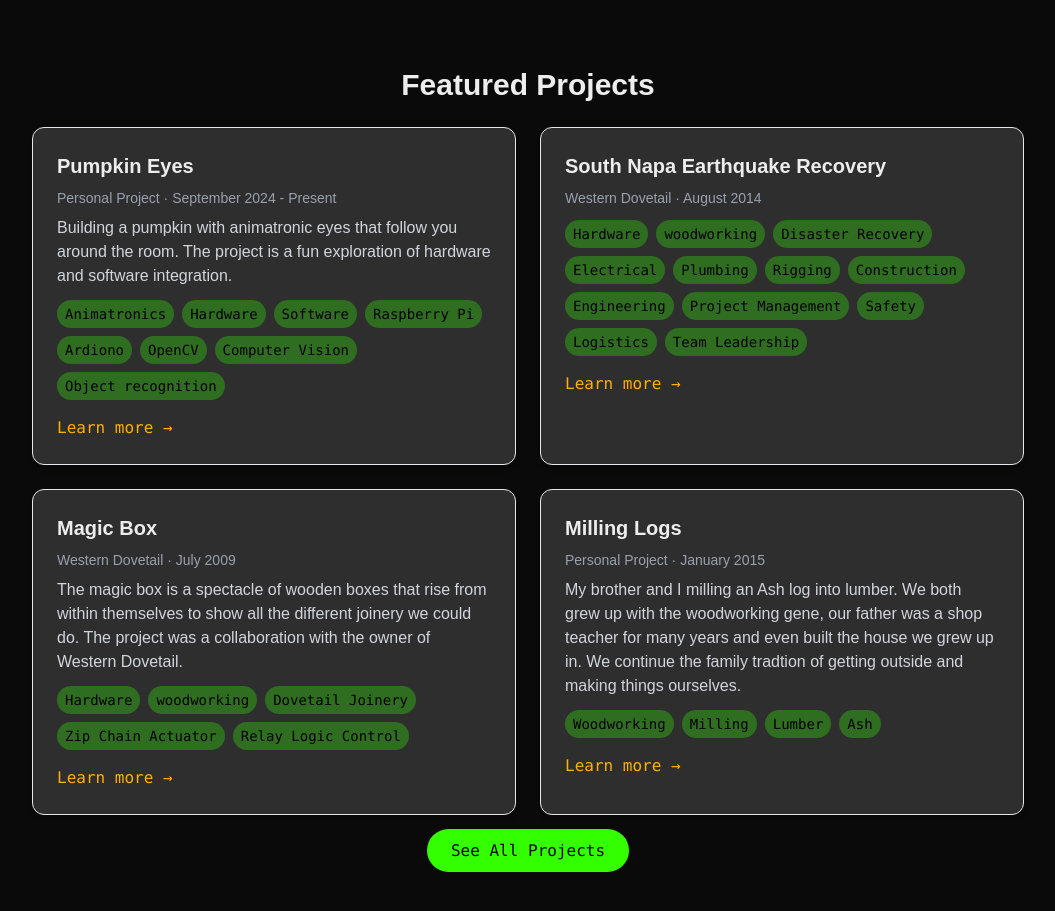
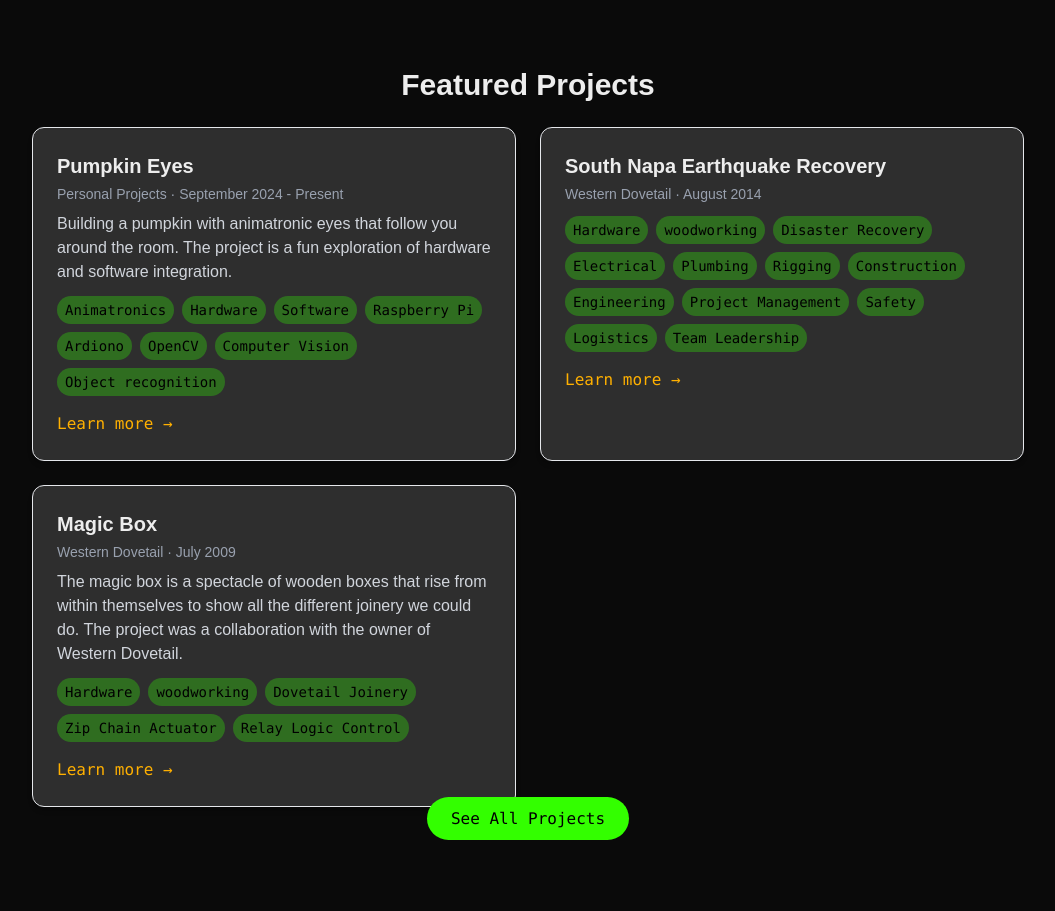
Before and after one commit to KevinBodwell/cv, a Next.js app: page / in a window 1280 px wide. Shown: the part 1640-2551 px from the top of the page, without its empty margins (112-1167 px from the left). After the commit the page ends 2519 px from the top, so only its background shows below. Built offline with nearby package versions, Linux system fonts and the light colour scheme.

Commit message:
Added company project filtering and link from CV

```diff
--- /dev/null
+++ b/src/app/not-found.tsx
@@ -0,0 +1,16 @@
+export default function NotFound() {
+  return (
+    <main className="max-w-3xl mx-auto py-24 px-4 text-center">
+      <h1 className="text-4xl font-bold text-terminal-link mb-4">404 – Not Found</h1>
+      <p className="text-gray-400 mb-6">
+        Sorry, we couldn’t find the page you were looking for.
+      </p>
+      <a
+        href="/projects"
+        className="inline-block px-4 py-2 bg-terminal-link text-black rounded-full font-mono text-sm hover:bg-terminal-hover transition"
+      >
+        ← Back to Projects
+      </a>
+    </main>
+  );
+}
--- a/src/app/page.tsx
+++ b/src/app/page.tsx
@@ -2,7 +2,7 @@
 import Image from 'next/image';
 
 export const dynamic = 'force-static';
-
+import ProjectGrid from '@/components/ProjectGrid';
 import allProjects from '@/data/projects';
 
 const homepageProjects = allProjects.filter((p) => p.homepage);
@@ -87,32 +87,8 @@
       </section>
       <section id="projects" className="max-w-5xl mx-auto py-12 px-4">
         <h2 className="text-3xl font-bold mb-6 text-center">Featured Projects</h2>
-        <div className="grid md:grid-cols-2 gap-6">
-          {homepageProjects.map((project) => (
-            <a
-              key={project.title}
-              href={project.href}
-              className="block bg-terminal-dk border border-gray-200 rounded-xl shadow-md p-6 hover:shadow-lg transition"
-            >
-              <h3 className="text-xl font-semibold mb-2">{project.title}</h3>
-              <p className="text-sm text-gray-400 mb-2">
-                {project.company} &middot; {project.date}
-              </p>
-              <p className="text-gray-300 mb-3">{project.description}</p>
-              <div className="flex flex-wrap gap-2 text-sm">
-                {project.tags.map((tag) => (
-                  <span
-                    key={tag}
-                    className="coco-lt px-2 py-1 rounded-full"
-                  >
-                    {tag}
-                  </span>
-                ))}
-              </div>
-              <p className="terminal terminal-hover mt-4 inline-block font-medium">Learn more →</p>
-            </a>
-          ))}
-          <div className="text-center col-span-2">
+        <ProjectGrid projects={homepageProjects} />
+        <div className="text-center col-span-2">
             <a
               href="/projects"
               className="px-6 py-3 rounded-full hover:bg-blue-700 transition coco"
@@ -120,7 +96,6 @@
               See All Projects
             </a>
           </div>
-        </div>
       </section>
 
     </main>
--- /dev/null
+++ b/src/app/projects/company/[slug]/page.tsx
@@ -0,0 +1,48 @@
+import { notFound } from 'next/navigation';
+import allProjects from '@/data/projects';
+import ProjectGrid from '@/components/ProjectGrid';
+
+// Required for static export mode with dynamic routes
+export function generateStaticParams() {
+  const uniqueSlugs = Array.from(
+    new Set(allProjects.map((p) => p.companySlug))
+  );
+
+  return uniqueSlugs.map((slug) => ({ slug }));
+}
+
+export default async function CompanyProjectsPage({
+  params: { slug },
+}: {
+  params: { slug: string };
+}) {
+  // Filter for all projects matching the slug
+  const companyProjects = allProjects.filter(
+    (project) => project.companySlug === slug
+  );
+
+  if (companyProjects.length === 0) {
+    notFound(); // Show 404 page if no match
+  }
+
+  // Get company name from the first matching project
+  const companyName = companyProjects[0].company;
+
+  return (
+    <main className="max-w-5xl mx-auto py-20 px-4">
+      <div className="flex flex-col md:flex-row md:justify-between md:items-center mb-10">
+        <h1 className="text-3xl font-bold">
+          Projects from <span className="text-coco">{companyName}</span>
+        </h1>
+        <a
+          href="/projects"
+          className="mt-4 md:mt-0 px-4 py-2 bg-terminal-link text-black rounded-full text-sm font-mono hover:bg-terminal-hover transition"
+        >
+          ← All Projects
+        </a>
+      </div>
+
+      <ProjectGrid projects={companyProjects} />
+    </main>
+  );
+}
--- a/src/app/projects/page.tsx
+++ b/src/app/projects/page.tsx
@@ -1,40 +1,18 @@
-// src/app/projects/page.tsx
 export const dynamic = 'force-static';
-
+import ProjectGrid from '@/components/ProjectGrid';
 import allProjects from '@/data/projects';
 
-export default function ProjectsPage() {
+export default function ProjectsPage({ searchParams }: { searchParams?: { company?: string } }) {
+  const companyFilter = searchParams?.company;
+
+  const filtered = companyFilter
+    ? allProjects.filter((p) => p.company === companyFilter)
+    : allProjects;
+
   return (
     <main className="max-w-5xl mx-auto py-20 px-4">
       <h1 className="text-4xl font-bold mb-10 text-center">All Projects</h1>
-      <div className="grid md:grid-cols-2 gap-6">
-        {allProjects.map((project) => (
-          <a
-            key={project.title}
-            href={project.href}
-            className="block bg-terminal-dk border border-gray-200 rounded-xl shadow-md p-6 hover:shadow-lg transition"
-          >
-            <h3 className="text-xl font-semibold mb-1">{project.title}</h3>
-              <p className="text-sm text-gray-400 mb-2">
-                {project.company} &middot; {project.date}
-              </p>
-            <p className="text-gray-300 mb-3">{project.description}</p>
-            <div className="flex flex-wrap gap-2 text-sm">
-              {project.tags.map((tag) => (
-                <span
-                  key={tag}
-                  className="coco-lt px-2 py-1 rounded-full"
-                >
-                  {tag}
-                </span>
-              ))}
-            </div>
-            <p className="terminal terminal-hover mt-4 inline-block font-medium">
-              Learn more →
-            </p>
-          </a>
-        ))}
-      </div>
+      <ProjectGrid projects={filtered} />
     </main>
   );
 }
--- /dev/null
+++ b/src/components/ProjectGrid.tsx
@@ -0,0 +1,37 @@
+'use client'; // Only if you later add interactivity (safe to omit for now)
+
+import { Project } from '@/data/projects';
+
+type Props = {
+  projects: Project[];
+};
+
+export default function ProjectGrid({ projects }: Props) {
+  return (
+    <div className="grid md:grid-cols-2 gap-6">
+      {projects.map((project) => (
+        <a
+          key={project.title}
+          href={project.href}
+          className="block bg-terminal-dk border border-gray-200 rounded-xl shadow-md p-6 hover:shadow-lg transition"
+        >
+          <h3 className="text-xl font-semibold mb-1">{project.title}</h3>
+          <p className="text-sm text-gray-400 mb-2">
+            {project.company} &middot; {project.date}
+          </p>
+          <p className="text-gray-300 mb-3">{project.description}</p>
+          <div className="flex flex-wrap gap-2 text-sm">
+            {project.tags.map((tag) => (
+              <span key={tag} className="coco-lt px-2 py-1 rounded-full">
+                {tag}
+              </span>
+            ))}
+          </div>
+          <p className="terminal terminal-hover mt-4 inline-block font-medium">
+            Learn more →
+          </p>
+        </a>
+      ))}
+    </div>
+  );
+}
--- a/src/data/projects.ts
+++ b/src/data/projects.ts
@@ -1,6 +1,7 @@
 export type Project = {
   title: string;
   company: string;
+  companySlug: string;
   date: string;
   description: string;
   tags: string[];
@@ -12,6 +13,7 @@
     {
     title: 'Shopify Site Migration',
     company: 'Ripple Junction',
+    companySlug: 'ripple-junction',
     date: 'April 2025 - May 2025',
     description: 'Migrated Direct to Consumer (DTC) site from Magento 2 to Shopify, improving performance and reducing costs in under 30 days.',
     tags: ['Shopify', 'Migration', 'Performance'],
@@ -20,6 +22,7 @@
   {
     title: 'Magento 2 Site Rescue',
     company: 'Ripple Junction',
+    companySlug: 'ripple-junction',
     date: 'March 2023 - July 2023',
     description: 'Rescue a Magento 2 site from a 3rd party agency relationship gone south.  Migrated to Adobe Commerce Cloud, improved performance, and ensured zero unplanned downtime.',
     tags: ['Magento 2', 'Performance', 'New Relic'],
@@ -27,7 +30,8 @@
   },
   {
     title: 'Pumpkin Eyes',
-    company: 'Personal Project',
+    company: 'Personal Projects',
+    companySlug: 'personal-projects',
     date: 'September 2024 - Present',
     description: 'Building a pumpkin with animatronic eyes that follow you around the room.  The project is a fun exploration of hardware and software integration.',
     tags: ['Animatronics', 'Hardware', 'Software', 'Raspberry Pi', 'Ardiono', 'OpenCV', 'Computer Vision', 'Object recognition'],
@@ -37,16 +41,17 @@
   {
     title: 'South Napa Earthquake Recovery',
     company: 'Western Dovetail',
+    companySlug: 'western-dovetail',
     date: 'August 2014',
     description: '',
     tags: ['Hardware', 'woodworking', 'Disaster Recovery', 'Electrical', 'Plumbing', 'Rigging', 'Construction', 'Engineering', 'Project Management', 'Safety', 'Logistics', 'Team Leadership'],
     href: '/projects/south-napa-earthquake-recovery',
     homepage: true,
   },
-
   {
     title: 'Magic Box',
     company: 'Western Dovetail',
+    companySlug: 'western-dovetail',
     date: 'July 2009',
     description: 'The magic box is a spectacle of wooden boxes that rise from within themselves to show all the different joinery we could do.  The project was a collaboration with the owner of Western Dovetail.',
     tags: ['Hardware', 'woodworking', 'Dovetail Joinery', 'Zip Chain Actuator', 'Relay Logic Control'],
@@ -55,12 +60,13 @@
   },
   {
     title: 'Milling Logs',
-    company: 'Personal Project',
+    company: 'Personal Projects',
+    companySlug: 'personal-projects',
     date: 'January 2015',
     description: 'My brother and I milling an Ash log into lumber.  We both grew up with the woodworking gene, our father was a shop teacher for many years and even built the house we grew up in.  We continue the family tradtion of getting outside and making things ourselves.',
     tags: ['Woodworking', 'Milling', 'Lumber', 'Ash'],
     href: '/projects/charlie-sawmill',
-    homepage: true,
+    homepage: false,
   }
 ];
 
```
Also changed, not shown: src/app/cv/page.tsx (+20 -1 lines).
